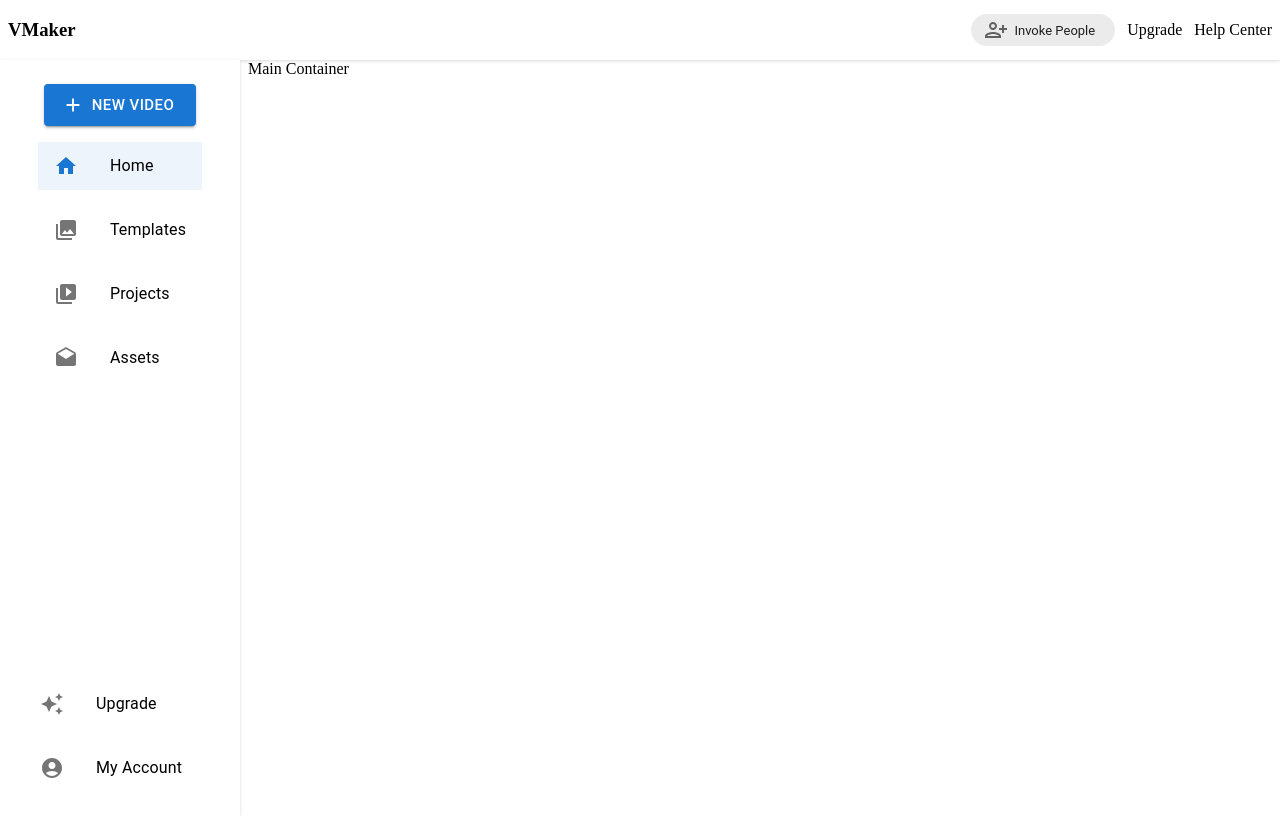
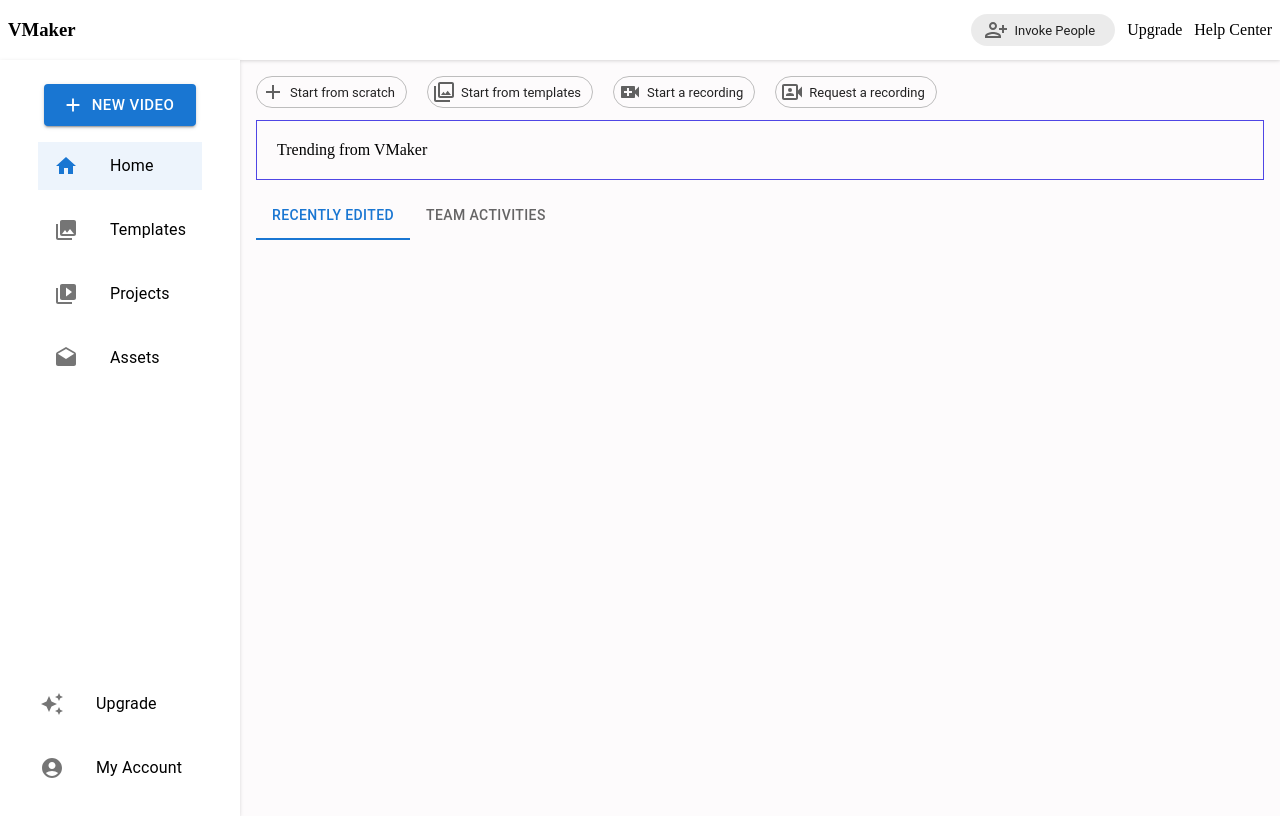
Before and after one commit to maniyedidi/web-video-editor, a Next.js app: page /home in a window 1280 px wide. Built offline with nearby package versions, Linux system fonts and the light colour scheme.

Commit message:
added home page

```diff
--- a/src/pages/home/index.js
+++ b/src/pages/home/index.js
@@ -1,13 +1,62 @@
 import Header from '@/components/header';
 import SideMenu from '@/components/side-menu';
+import {
+  Add,
+  CollectionsOutlined,
+  VideoCall,
+  VideoCameraFrontOutlined
+} from '@mui/icons-material';
+import { Chip, Tab, Tabs } from '@mui/material';
+import { useState } from 'react';
 
 const Home = () => {
+  const [value, setValue] = useState(0);
+
+  const handleChange = (event, newValue) => {
+    setValue(newValue);
+  };
   return (
     <div className=''>
       <Header />
-      <div className='grid grid-cols-[240px_1fr] gap-2'>
+      <div className='grid grid-cols-[240px_1fr] '>
         <SideMenu />
-        <div>Main Container</div>
+        <div className='bg-[#FDFBFC] p-4 flex flex-col gap-3'>
+          <div className='flex flex-row gap-5'>
+            <Chip
+              variant='outlined'
+              className='px-2'
+              icon={<Add />}
+              label='Start from scratch'
+            />
+            <Chip
+              variant='outlined'
+              className='px-2'
+              icon={<CollectionsOutlined />}
+              label='Start from templates'
+            />
+            <Chip
+              variant='outlined'
+              className='px-2'
+              icon={<VideoCall />}
+              label='Start a recording'
+            />
+            <Chip
+              variant='outlined'
+              className='px-2'
+              icon={<VideoCameraFrontOutlined />}
+              label='Request a recording'
+            />
+          </div>
+          <div className='p-5 border border-solid border-indigo-600 bg-[#FDFBFC]'>
+            <div>Trending from VMaker</div>
+            <div className='flex flex-row gap-1'></div>
+          </div>
+
+          <Tabs value={value} onChange={handleChange}>
+            <Tab label='Recently edited' />
+            <Tab label='Team  activities' />
+          </Tabs>
+        </div>
       </div>
     </div>
   );
```
